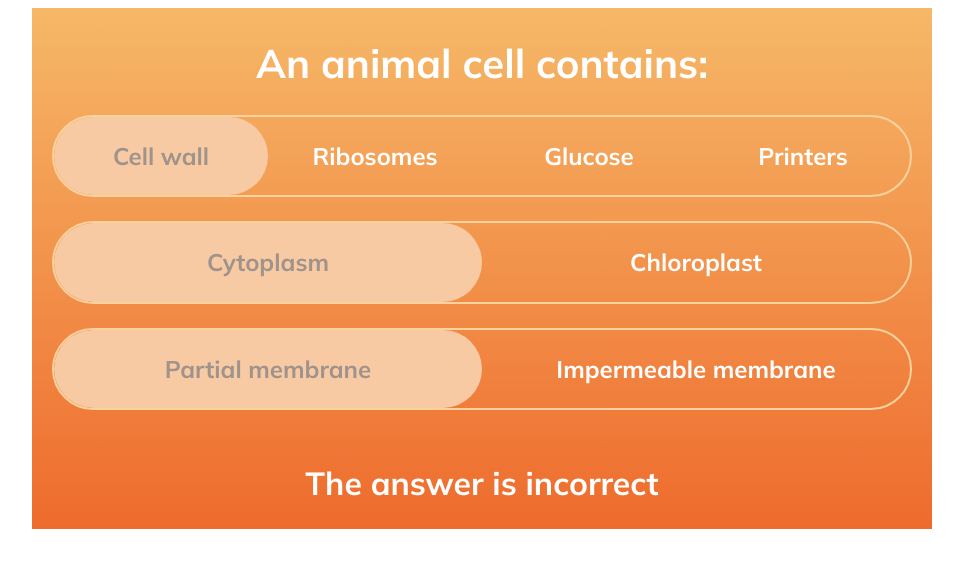
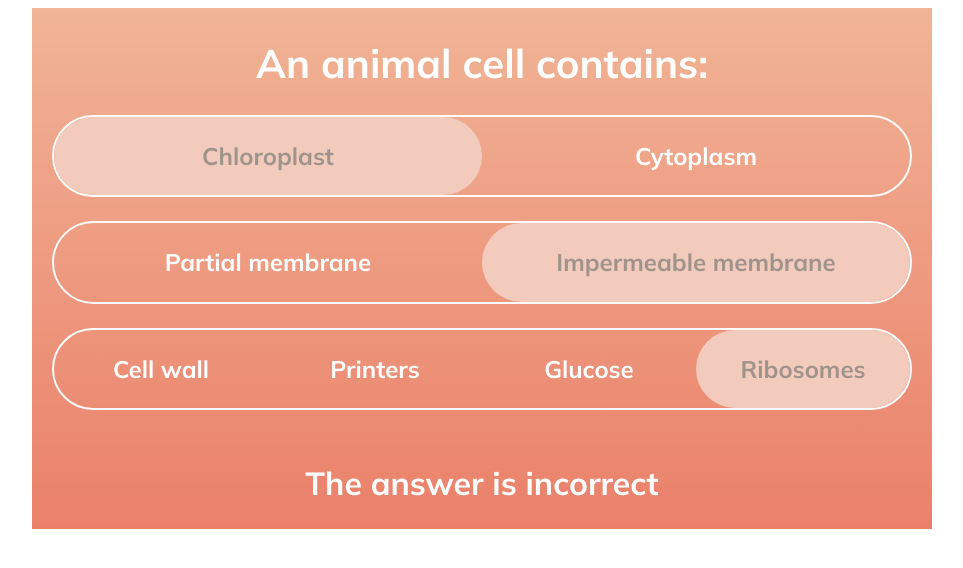
Before and after one commit to pimkerkhoven/seneca-toggles, a React (Create React App) app: page / in a window 1280 px wide. Shown: the top 568 px of the page, without its empty margins (158-1121 px from the left). Built offline with nearby package versions, Linux system fonts and the light colour scheme.

Commit message:
Randomize parts and part options order

```diff
--- a/src/components/app/App.tsx
+++ b/src/components/app/App.tsx
@@ -28,7 +28,9 @@ function App() {
 
   // TODO: change cursor to pointer when hovering (un)selected options
   // TODO: search if there are accessibility/better options than just using divs
-  return <TogglesQuestion question={question} />
+  return <div style={{maxWidth: 900, margin: "0 auto"}}>
+    <TogglesQuestion question={question} />
+  </div>
 }
 
 export default App;
--- a/src/components/toggle/Toggle.tsx
+++ b/src/components/toggle/Toggle.tsx
@@ -1,4 +1,5 @@
 import React, {useEffect, useRef, useState} from "react";
+
 import {QuestionPart} from "../../types/Question";
 import './Toggle.css'
 
--- a/src/components/toggles-question/TogglesQuestion.css
+++ b/src/components/toggles-question/TogglesQuestion.css
@@ -8,7 +8,7 @@
     /*background: linear-gradient(180deg, #F6B868 0%, #EE6B2D 100%);*/
     display: flex;
     flex-direction: column;
-    max-width: 900px;
+    /*max-width: 900px;*/
     margin: 0 auto;
     /*justify-content: center;*/
     /*align-items: center;*/
--- a/src/components/toggles-question/TogglesQuestion.tsx
+++ b/src/components/toggles-question/TogglesQuestion.tsx
@@ -2,11 +2,13 @@ import React, {useEffect, useState} from 'react';
 import { Question } from "../../types/Question";
 import Toggle from "../toggle/Toggle";
 import "./TogglesQuestion.css"
+import {shuffleArray} from "../../util/shuffle";
 
 interface TogglesQuestionProps {
     question: Question
 }
 
+// TODO: this has assumptions
 function calculateGradient(percentageCorrect: number) {
     if (percentageCorrect === 1) {
         return "correct"
@@ -19,13 +21,18 @@ function calculateGradient(percentageCorrect: number) {
     return "incorrect"
 }
 
+// TODO: move to util
+function randomNumber(min: number, max: number) {
+    return Math.floor(Math.random() * (max - min) + min);
+}
+
 const TogglesQuestion: React.FC<TogglesQuestionProps> = ({question: {title, parts}}) => {
     // Indicates whether the question is answered correctly (i.e. if all parts are answered correctly)
     // TODO: consistent naming of boolean variables is.../are.../has...
     const [numberOfCorrectAnswers, setNumberOfCorrectAnswers] = useState<number>(0)
 
     // TODO: make sure never starts in answered formation
-    const [answers, setAnswers] = useState<string[]>(parts.map(part => part.options[0]))
+    const [answers, setAnswers] = useState<string[]>([])
 
     // TODO: include event.preventDefault
     function handleToggleAnswer(partIndex: number) {
@@ -38,6 +45,35 @@ const TogglesQuestion: React.FC<TogglesQuestionProps> = ({question: {title, part
                 [...prevState.slice(0, partIndex), option, ...prevState.slice(partIndex + 1)])
         }
     }
+
+    useEffect(() => {
+        shuffleArray(parts)
+
+        for (let i = 0; i < parts.length; i++) {
+            shuffleArray(parts[i].options)
+        }
+
+        let initialisedAsCorrectAnswer = 0
+        const maxInitialisedCorrectly = Math.floor(0.5 * parts.length)
+
+        // TODO: assumption at least two options
+        const initialAnswers = parts.map(part => {
+            let index = randomNumber(0, part.options.length)
+            const answer = part.options[index]
+
+            if (answer === part.answer && initialisedAsCorrectAnswer < maxInitialisedCorrectly) {
+                initialisedAsCorrectAnswer++
+                return answer
+            } else if(answer === part.answer && initialisedAsCorrectAnswer >= maxInitialisedCorrectly) {
+                index = (index + 1) % part.options.length
+                return part.options[index]
+            }
+
+            return answer
+        })
+
+        setAnswers(initialAnswers)
+    }, [parts])
 
     useEffect(() => {
         // Check for each question if the current answer is the actual answer for the question
--- /dev/null
+++ b/src/util/shuffle.ts
@@ -0,0 +1,3 @@
+export function shuffleArray<T>(arr: T[]) {
+    arr.sort(() => Math.random() - 0.5);
+}
```
